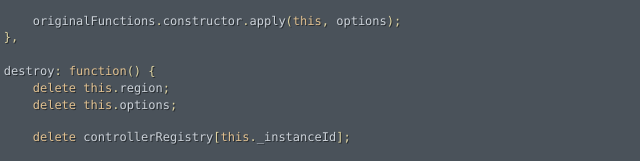
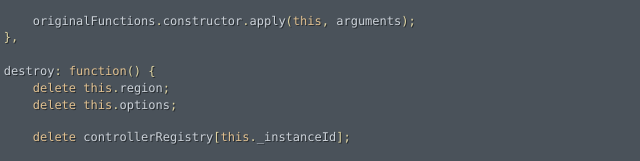
Before and after one commit to UseAllFive/marionette.enhancedController, a website: page docs/marionette.enhancedController.html in a window 1280 px wide. Shown: the part 860-1021 px from the top of the page, 614-1254 px from the left. Drawn offline with Linux system fonts and the light colour scheme.

Commit message:
Update docs and version numbers.

```diff
--- a/bower.json
+++ b/bower.json
@@ -1,6 +1,6 @@
 {
   "name": "marionette.enhancedController",
-  "version": "0.0.0",
+  "version": "0.0.1",
   "homepage": "https://github.com/UseAllFive/marionette.enhancedController",
   "authors": [
     "Justin Anastos <janastos@useallfive.com>"
--- a/docs/marionette.enhancedController.html
+++ b/docs/marionette.enhancedController.html
@@ -34,7 +34,7 @@ tracking.</p></div></div><div class="code"><div class="wrapper">
             <span class="p">}</span> <span class="k">else</span> <span class="p">{</span>
                 <span class="nx">appControllerLoaded</span> <span class="o">=</span> <span class="kc">true</span><span class="p">;</span>
             <span class="p">}</span></div></div></div><div class="segment"><div class="comments "><div class="wrapper"><p>Call the <code>register:instance</code> command.
-App.execute('register:instance', this, this._instanceId);</p></div></div><div class="code"><div class="wrapper">            <span class="nx">originalFunctions</span><span class="p">.</span><span class="nx">constructor</span><span class="p">.</span><span class="nx">apply</span><span class="p">(</span><span class="k">this</span><span class="p">,</span> <span class="nx">options</span><span class="p">);</span>
+App.execute('register:instance', this, this._instanceId);</p></div></div><div class="code"><div class="wrapper">            <span class="nx">originalFunctions</span><span class="p">.</span><span class="nx">constructor</span><span class="p">.</span><span class="nx">apply</span><span class="p">(</span><span class="k">this</span><span class="p">,</span> <span class="nx">arguments</span><span class="p">);</span>
         <span class="p">},</span>
 
         <span class="nx">destroy</span><span class="o">:</span> <span class="kd">function</span><span class="p">()</span> <span class="p">{</span>
--- a/package.json
+++ b/package.json
@@ -1,6 +1,6 @@
 {
   "name": "marionette.enhancedController",
-  "version": "0.0.0",
+  "version": "0.0.1",
   "description": "Extend Marionette.Controller to allow for region management and debugging.",
   "repository": {
     "type": "git",
```
